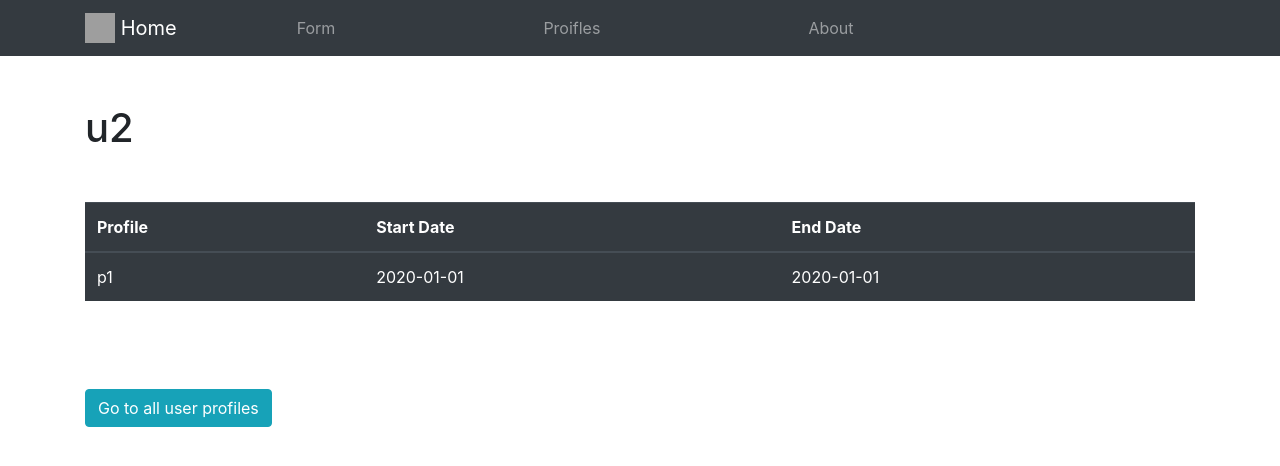
After one commit to Palak-searce/Scheduling-task, a Django app: a page that uses templates/detail.html in a window 1280 px wide. The commit adds this page. Shown: the top 466 px of the page. Run offline with Django 3.2, Linux system fonts and the light colour scheme; some libraries are stand-ins or nearby versions; grey boxes are pictures that could not be loaded.

Commit message:
changed view of user_profile and created new page for user_details

```diff
--- a/data.json
+++ b/data.json
@@ -1 +1 @@
-{"u2": [{"profile": "p1", "sDate": "2020-01-01", "eDate": "2020-01-01"}], "palak": [{"profile": "u1", "sDate": "2020-01-01", "eDate": "2020-03-03"}]}
+{"u2": [{"profile": "p1", "sDate": "2020-01-01", "eDate": "2020-01-01"}], "palak": [{"profile": "u1", "sDate": "2020-01-01", "eDate": "2020-02-01"}, {"profile": "u1", "sDate": "2020-02-02", "eDate": "2020-03-03"}], "poonam": [{"profile": "u1", "sDate": "2020-01-01", "eDate": "2020-03-03"}]}
--- a/myapp/forms.py
+++ b/myapp/forms.py
@@ -19,7 +19,3 @@ class my_form(forms.Form):
     profile = forms.CharField(label='Enter user profile')
     s_date = forms.CharField(label='Enter StartDate',validators = [check_valid_date])
     e_date = forms.CharField(label='Enter EndDate',validators = [check_valid_date])
-
-    # def clean(self):
-    #     form_data = self.cleaned_data.get('user')
-    #     return form_data
--- a/myapp/task1.py
+++ b/myapp/task1.py
@@ -214,3 +214,8 @@ def show_all_profile():
     f_read = open("data.json","r")
     users = json.load(f_read)
     return users
+
+def get_single_user(uName):
+    f_read = open("data.json","r")
+    users = json.load(f_read)
+    return users[uName]
--- a/myapp/views.py
+++ b/myapp/views.py
@@ -3,6 +3,8 @@ from .forms import my_form
 from . import task1
 import json
 from django.core.exceptions import ValidationError
+from django.shortcuts import redirect
+
 
 # Create your views here.
 
@@ -16,11 +18,10 @@ def index(request):
             sDate = form.cleaned_data["s_date"]
             eDate = form.cleaned_data["e_date"]
             if sDate > eDate:
-                form = my_form()
                 myerror = "EndDate must be greater than StartDate !"
                 return render(request,'homepage.html',{'form':form,'myerror':myerror})
             task1.insert_profile(user,profile,sDate,eDate)
-            return render(request,'thank_you.html')
+            return redirect('detail', uname=user)
         else:
             print("not valid form")
             print(form.errors)
@@ -40,3 +41,8 @@ def thank_you(request):
 
 def about(request):
     return render(request,'about.html')
+
+def detail(request,uname):
+    uName = uname
+    single_user_profiles = task1.get_single_user(uName)
+    return render(request,'detail.html',{'profiles':single_user_profiles,'uname':uname})
--- a/scheduling/urls.py
+++ b/scheduling/urls.py
@@ -22,5 +22,6 @@ urlpatterns = [
     path('',views.index,name='index'),
     path('/all_profile',views.show_profile,name='all_profile'),
     path('/thank_you',views.thank_you,name='thank_you'),
-    path('/about',views.about,name='about')
+    path('/about',views.about,name='about'),
+    path('/P<uname>\w+',views.detail,name='detail'),
 ]
--- /dev/null
+++ b/templates/detail.html
@@ -0,0 +1,36 @@
+<!DOCTYPE html>
+
+{% extends "base.html" %}
+  {% block body_block %}
+  <br>
+  <br>
+  <h1>
+    {{uname}}
+  </h1>
+    <table class="table table-dark" style="margin-top:50px;">
+        <thead>
+            <tr>
+            <th scope="col">Profile</th>
+            <th scope="col">Start Date</th>
+            <th scope="col">End Date</th>
+            </tr>
+        </thead>
+        {% for i in profiles %}
+        <tbody>
+            <tr>
+            <td>{{i.profile}}</td>
+            <td>{{i.sDate}}</td>
+            <td>{{i.eDate}}</td>
+            </tr>
+        </tbody>
+        {% endfor %}
+        </table>
+
+        <br>
+        <br>
+        <br>
+        <a class="btn btn-info" href="{% url "all_profile" %}">Go to all user profiles</a>
+
+
+
+  {% endblock %}
--- a/templates/homepage.html
+++ b/templates/homepage.html
@@ -11,10 +11,14 @@
         <form method = "POST">
             {{form.as_p}}
             {% csrf_token %}
+
+            {% if myerror %}
             <li>
               {{myerror}}
             </li>
             <br>
+            {% endif %}
+
         <input type = "submit" class= "btn btn-secondary" value = "Submit">
         </form>
         <br>
```
Also changed, not shown: templates/about.html (+7 -0 lines), templates/user_info.html (+5 -12 lines).
